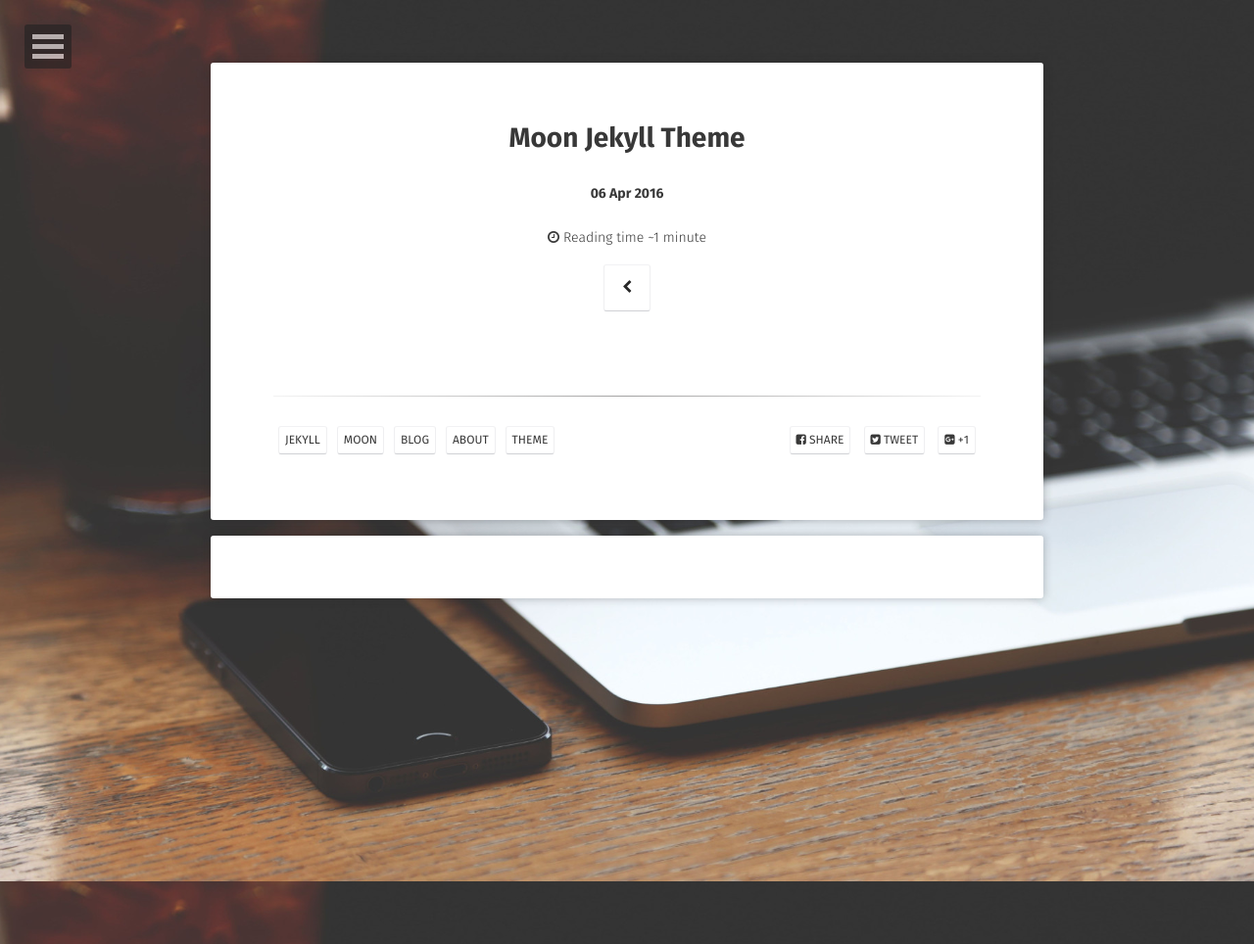
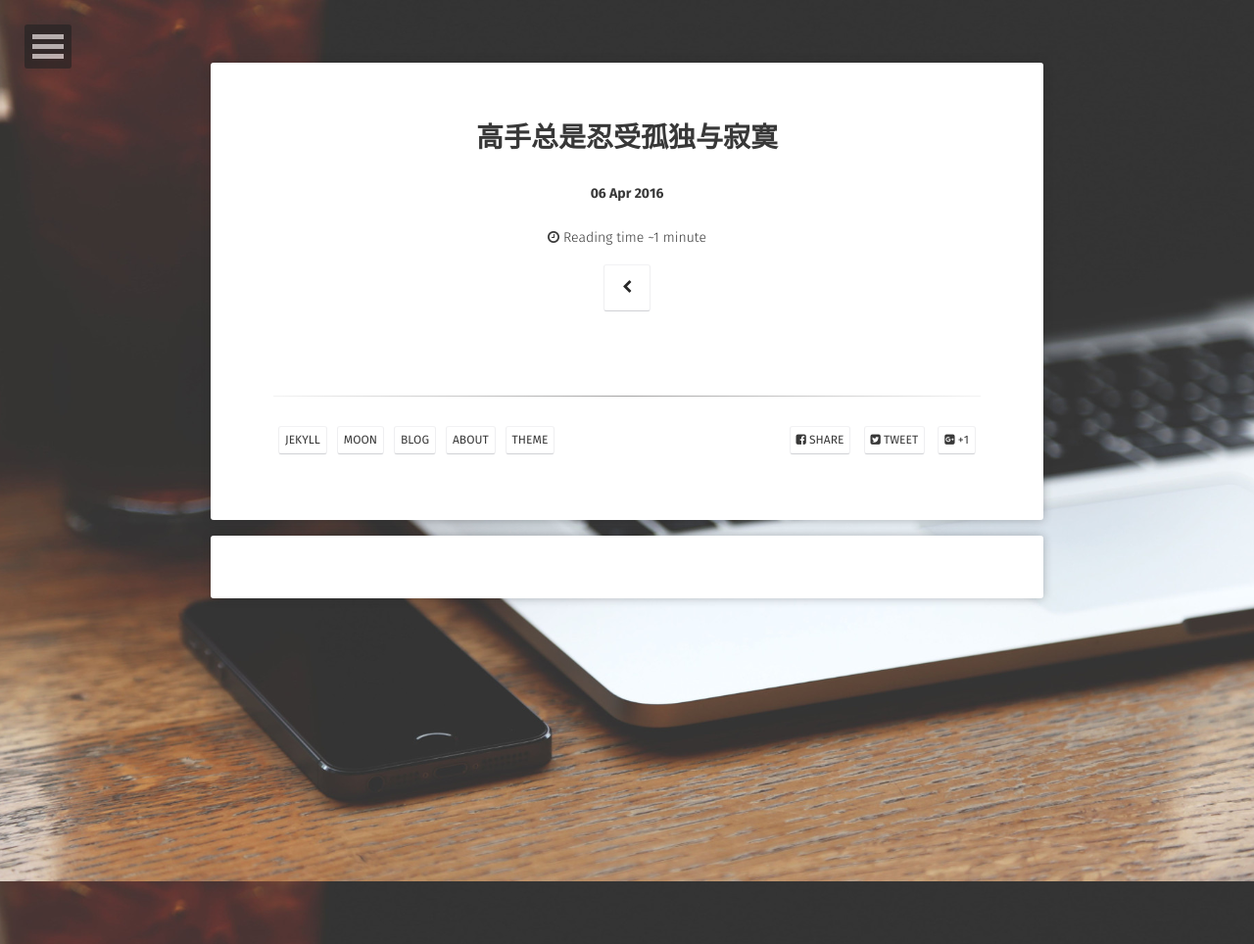
Before and after one commit to phpzhangzhenwei/phpzhangzhenwei.github.io, a Jekyll site: the page built from _posts/2016-03-21-moon-theme.md, in a window 1280 px wide. Shown: the whole page at 98% size. Built offline with Jekyll 4.4.1, drawn with Linux system fonts in a browser that asks for light colours; some web fonts are replaced; comment, search, counter and statistics services are not loaded.

Commit message:
Update 2016-03-21-moon-theme.md

```diff
--- a/_posts/2016-03-21-moon-theme.md
+++ b/_posts/2016-03-21-moon-theme.md
@@ -1,6 +1,6 @@
 ---
 layout: post
-title:  "Moon Jekyll Theme"
+title:  "高手总是忍受孤独与寂寞"
 date:   2016-04-06
 excerpt: "Minimal, one column Jekyll theme for your blog."
 project: true
```
